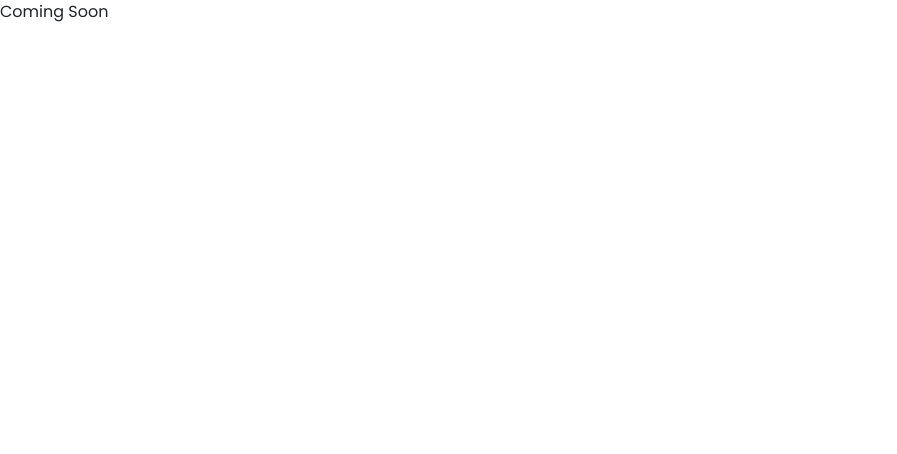
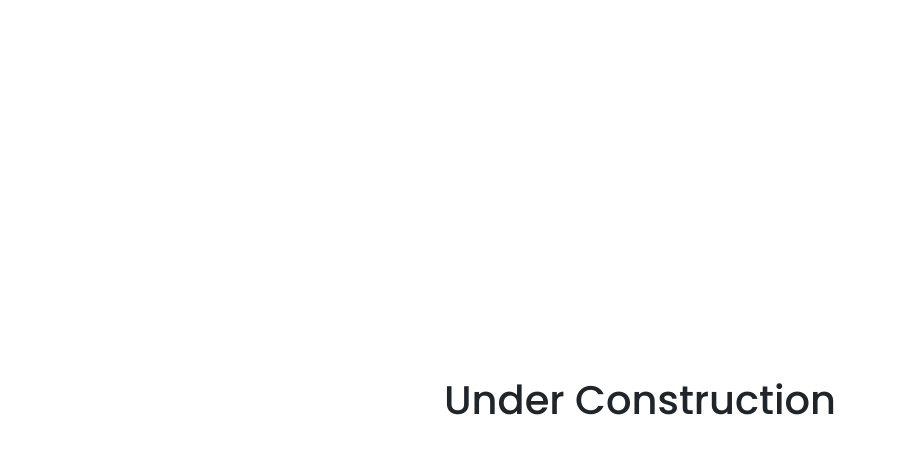
Before and after one commit to G33kzD3n/geekzden, a React (Create React App) app: page /blog in a window 1280 px wide. Shown: the top 454 px of the page, without its empty margins (0-897 px from the left). Built offline with nearby package versions, Linux system fonts and the light colour scheme.

Commit message:
change in blog page

```diff
--- a/src/container/Blog.jsx
+++ b/src/container/blog.jsx
@@ -1,12 +1,20 @@
 import React from "react";
 import Modal from "../components/modal";
-
 const Blog = () => {
+  const style = {
+    left: "0",
+    lineHeight: "200px",
+    marginTop: "-100px",
+    position: "absolute",
+    textAlign: "center",
+    top: "50%",
+    width: "100%",
+  };
   return (
     <React.Fragment>
       {/* <Modal type="Sign in" />
       <Modal type="Sign up" /> */}
-      Coming Soon
+      <h1 style={style}>Under Construction</h1>
     </React.Fragment>
   );
 };
--- a/src/index.css
+++ b/src/index.css
@@ -1,13 +1,13 @@
 body {
   margin: 0;
-  font-family: -apple-system, BlinkMacSystemFont, 'Segoe UI', 'Roboto', 'Oxygen',
-    'Ubuntu', 'Cantarell', 'Fira Sans', 'Droid Sans', 'Helvetica Neue',
+  font-family: -apple-system, BlinkMacSystemFont, "Segoe UI", "Roboto", "Oxygen",
+    "Ubuntu", "Cantarell", "Fira Sans", "Droid Sans", "Helvetica Neue",
     sans-serif;
   -webkit-font-smoothing: antialiased;
   -moz-osx-font-smoothing: grayscale;
 }
 
 code {
-  font-family: source-code-pro, Menlo, Monaco, Consolas, 'Courier New',
+  font-family: source-code-pro, Menlo, Monaco, Consolas, "Courier New",
     monospace;
 }
--- a/src/index.js
+++ b/src/index.js
@@ -11,7 +11,7 @@ import Preloader from "./components/preloader";
 // import Blog from "./container/Blog";
 
 //dynamic import for lazy loading
-const Blog = lazy(() => import("./container/Blog"));
+const Blog = lazy(() => import("./container/blog"));
 ReactDOM.render(
   <React.StrictMode>
     <BrowserRouter>
```
Also changed, not shown: public/assets/const.jpg (added).
